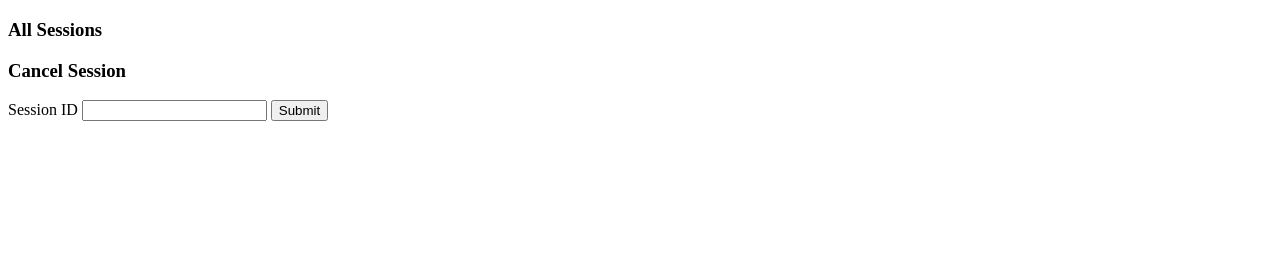
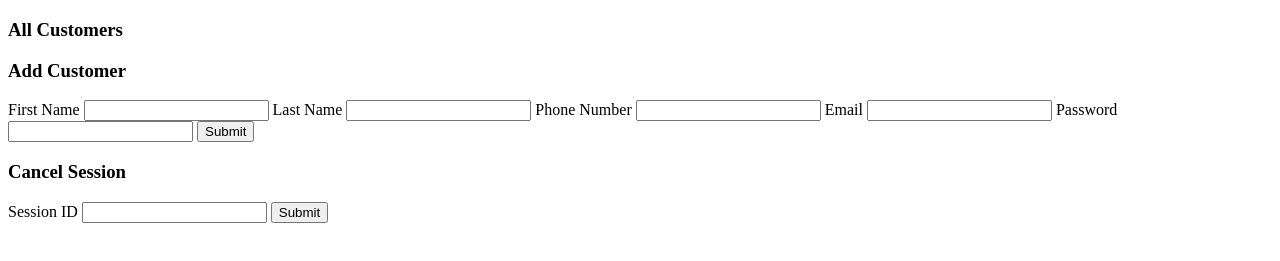
Before and after one commit to MIS321-Group9/TLAC-Website, a plain HTML site: page client/debug.html in a window 1280 px wide. Shown: the part 61-322 px from the top of the page. Drawn offline with Linux system fonts and the light colour scheme; no server answers.

Commit message:
Customer Signup Working in Debug

```diff
--- a/client/debug.html
+++ b/client/debug.html
@@ -6,20 +6,35 @@
     <meta name="viewport" content="width=device-width, initial-scale=1.0">
     <title>DEBUG TESTING</title>
 </head>
-<body onload = "getSessions()">
+<body onload = "getCustomers()">
     <h1>DEBUG TESTING</h1>
-    <h3>All Sessions</h3>
+    <h3>All Customers</h3>
     <script type="text/javascript" src="resources/scripts/debug.js"></script>
-    <div id="sessions">
+    <div id="customers">
 
     </div>
     <div>
+        <form onsubmit="return false;" method="post">
+            <h3>Add Customer</h3>
+            <label for="text">First Name</label>
+            <input type="text" name="text1" id="fname"/>
+            <label for="text">Last Name</label>
+            <input type="text" name="text2" id="lname"/>
+            <label for="text">Phone Number</label>
+            <input type="text" name="text3" id="phonenumber"/>
+            <label for="text">Email</label>
+            <input type="text" name="text4" id="email"/>
+            <label for="text">Password</label>
+            <input type="text" name="text5" id="password"/>
+            <input type="submit" value="Submit" onclick="postCustomer()">
+        </form>
         <form onsubmit="return false;" method="put">
             <h3>Cancel Session</h3>
             <label for="id1">Session ID</label>
             <input type="text" name="id1" id="id1"/>
             <input type="submit" value="Submit" onclick="cancelSession()">
         </form>
+
     </div>
 </body>
 </html>
--- a/client/resources/scripts/debug.js
+++ b/client/resources/scripts/debug.js
@@ -33,6 +33,24 @@ function getSessions(){
     });
 }
 
+function getCustomers(){
+    const allCustomersUrl="https://localhost:5001/api/customers";
+
+    fetch(allCustomersUrl).then(function(response){
+        console.log(response);
+        return response.json();
+    }).then(function(json){
+        let html="<ul>";
+        json.forEach((customer)=>{
+            html+="<li>"+"CustomerID : "+customer.id+" | FName : " +customer.customerFName+ " | LName : "+customer.customerLName+" | Phone Number : "+customer.customerPhoneNo+" | Email : " +customer.customerEmail+ " | Password : "+customer.customerPassword+"</li>"
+        });
+        html+="</ul>";
+        document.getElementById("customers").innerHTML=html;
+    }).catch(function(error){
+        console.log(error);
+    });
+}
+
 function cancelSession(){
     const sessionID = document.getElementById("id1").value;
     const cancelSessionUrl="https://localhost:5001/api/sessions/"+sessionID;
@@ -52,3 +70,31 @@ function cancelSession(){
         getSessions();
     })
 }
+
+// CREATES A CUSTOMER ACCOUNT
+function postCustomer(){
+    const postCustApiUrl="https://localhost:5001/api/customers";
+    const customerFName = document.getElementById("fname").value;
+    const customerLName = document.getElementById("lname").value;
+    const customerPhoneNo = document.getElementById("phonenumber").value;
+    const customerEmail = document.getElementById("email").value;
+    const customerPassword = document.getElementById("password").value;
+
+    fetch(postCustApiUrl, {
+        method: "POST",
+        headers: {
+            "Accept": 'application/json',
+            "Content-Type": 'application/json'
+        },
+        body: JSON.stringify({
+            customerfname: customerFName,
+            customerlname: customerLName,
+            customerphoneno: customerPhoneNo,
+            customeremail: customerEmail,
+            customerpassword: customerPassword
+        })
+    })
+    .then((response)=>{
+        console.log(response);
+    })
+}
--- a/client/resources/scripts/index.js
+++ b/client/resources/scripts/index.js
@@ -516,6 +516,8 @@ function aLoginFunction(user){
     window.location.href = "account.html";
 }
 
+
+
 function populateAccountPage(){
     console.log("populating account info");
     console.log(localStorage.getItem('userType'));
```
Also changed, not shown: 4 other files.
